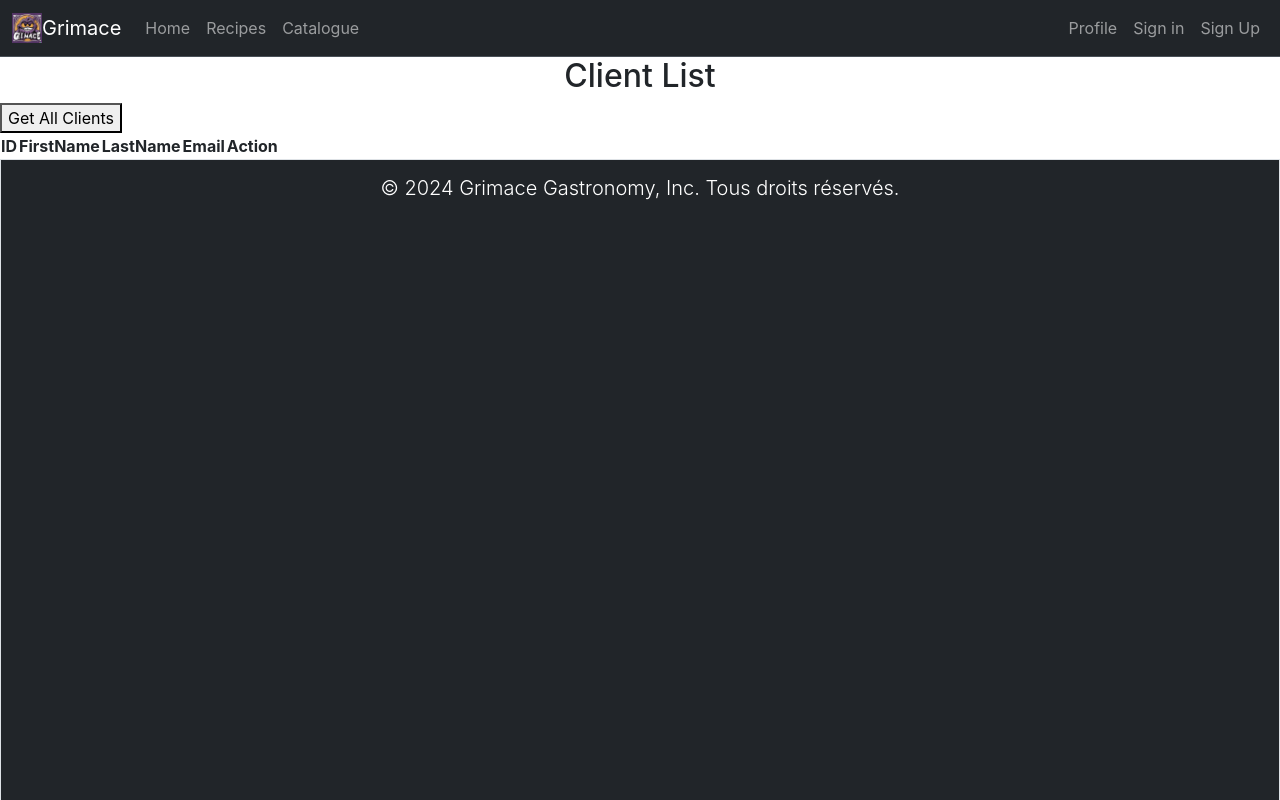
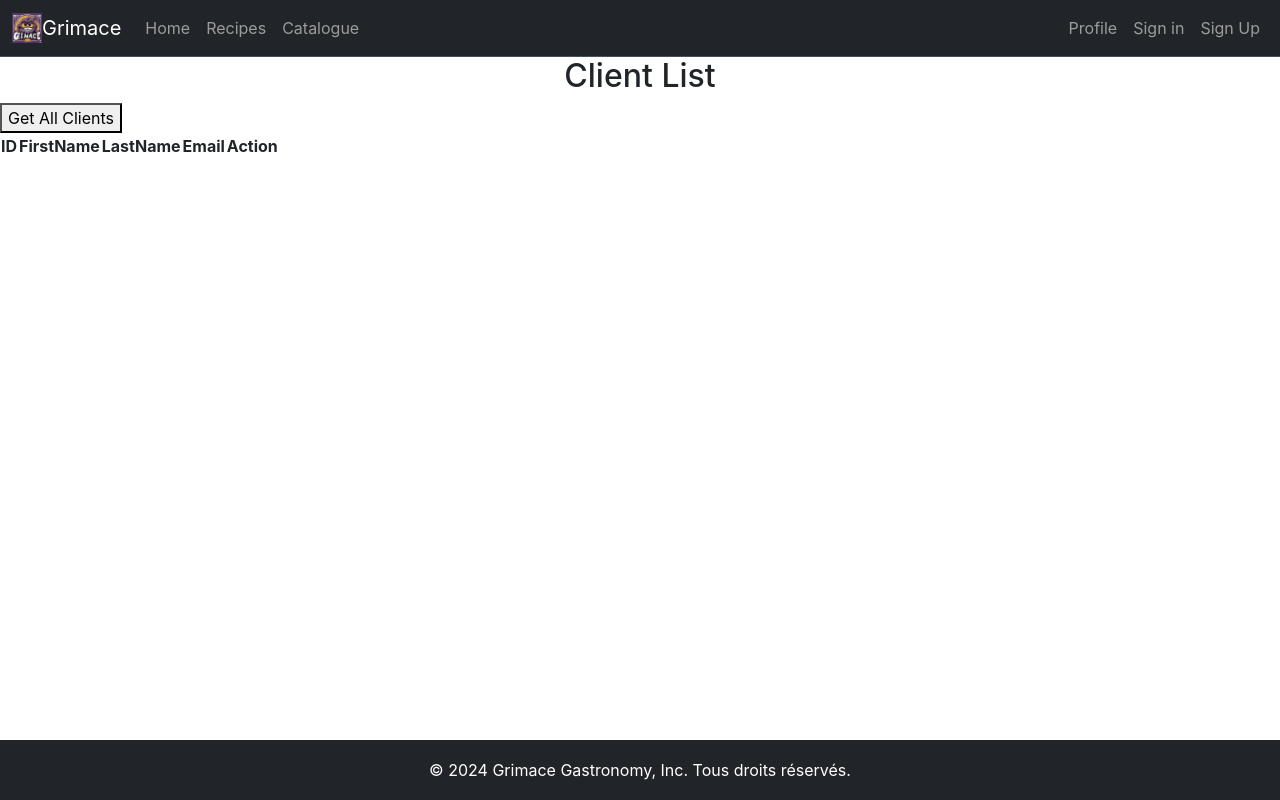
Before and after one commit to 2060485/ProjetReact, a React (Create React App) app in the folder frontend/: page /listClts in a window 1280 px wide. Shown: the top 800 px of the page. Built offline with nearby package versions, Linux system fonts and the light colour scheme; the HTML template or start-up script is replaced by a standard one.

Commit message:
footer complete

```diff
--- a/frontend/src/components/Footer.js
+++ b/frontend/src/components/Footer.js
@@ -1,12 +1,12 @@
-
+import './footer.css'
 
 function Footer() {
     return (
-        <div>
-            <nav class="d-flex flex-column vh-100 mt-auto navbar navbar-dark border bg-dark">
-                <small class="p-2 display-3 navbar-brand mx-auto">© 2024 Grimace Gastronomy, Inc. Tous droits réservés.</small>
+        <footer className="footer">
+            <nav className="navbar bg-dark justify-content-center">
+                <span className="text-white">© 2024 Grimace Gastronomy, Inc. Tous droits réservés.</span>
             </nav>
-        </div>
+        </footer>
     );
 }
 
--- a/frontend/src/components/Nav.js
+++ b/frontend/src/components/Nav.js
@@ -10,7 +10,7 @@ function Nav() {
 
     return (
         <div>
-            <nav className="navbar bg-dark border-bottom navbar-expand-lg" data-bs-theme="dark">
+            <nav className="navbar bg-dark border-bottom navbar-expand-md" data-bs-theme="dark">
                 <div className="container-fluid">
                     <img src={Grimace} alt="Logo" width="30" height="30" className="d-inline-block align-text-top" />
                     <a className="navbar-brand" href="#">Grimace</a>
--- /dev/null
+++ b/frontend/src/components/footer.css
@@ -0,0 +1,14 @@
+.footer {
+    position: absolute;
+    width: 100%;
+    bottom: 0;
+    /* Set the fixed height of the footer here */
+    height: 60px;
+    line-height: 44px; /* Vertically center the text there */
+}
+
+@media (max-height: 700px) {
+    .footer {
+        position: sticky;
+    }
+}
```
